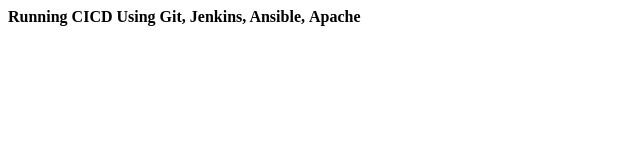
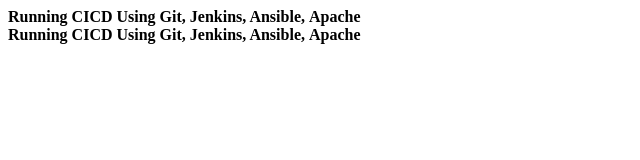
Before and after one commit to mangesh1409/Project_1_CICD, a plain HTML site: page index.html in a window 1280 px wide. Shown: the whole page, without its empty margins (0-640 px from the left). Drawn offline with Linux system fonts and the light colour scheme.

Commit message:
Update index.html

```diff
--- a/index.html
+++ b/index.html
@@ -1,2 +1,5 @@
 <b> Running CICD Using Git, Jenkins, Ansible, Apache </b>
 <br>
+
+<b> Running CICD Using Git, Jenkins, Ansible, Apache </b>
+<br>
```
